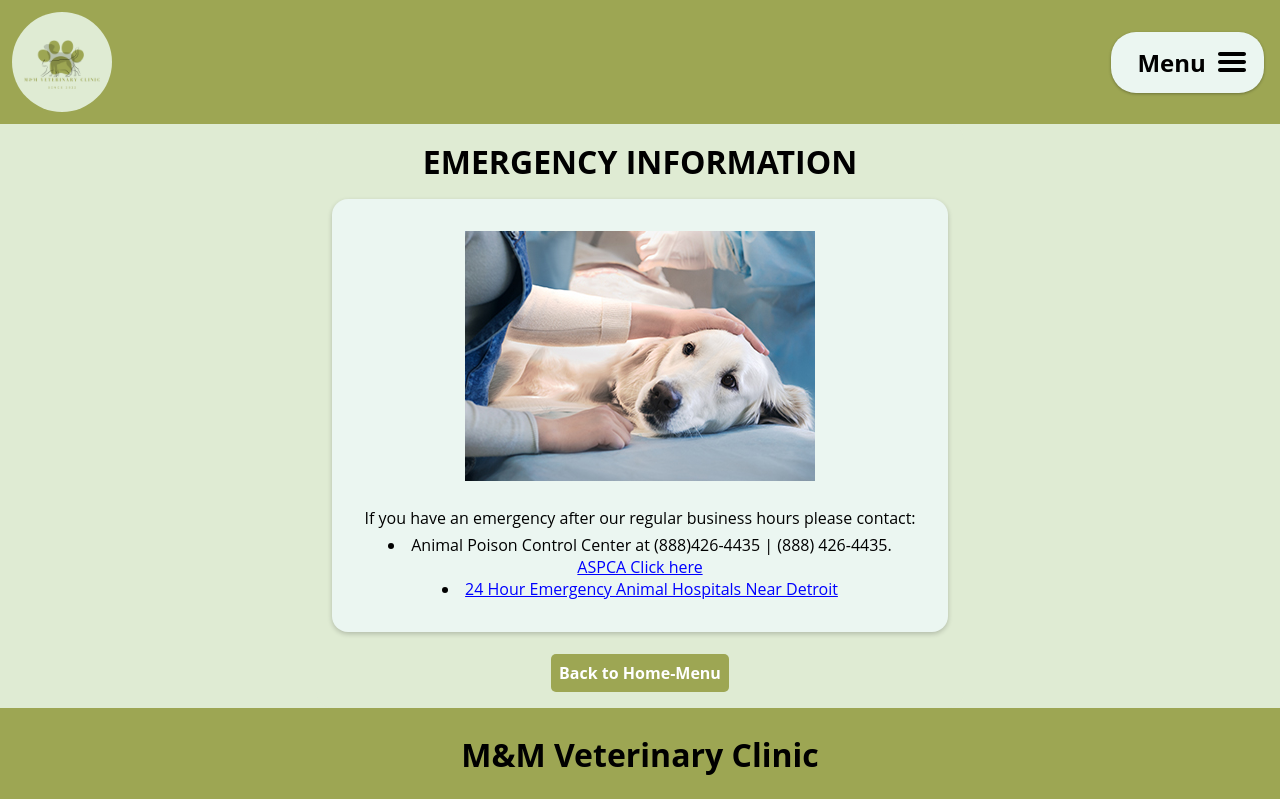
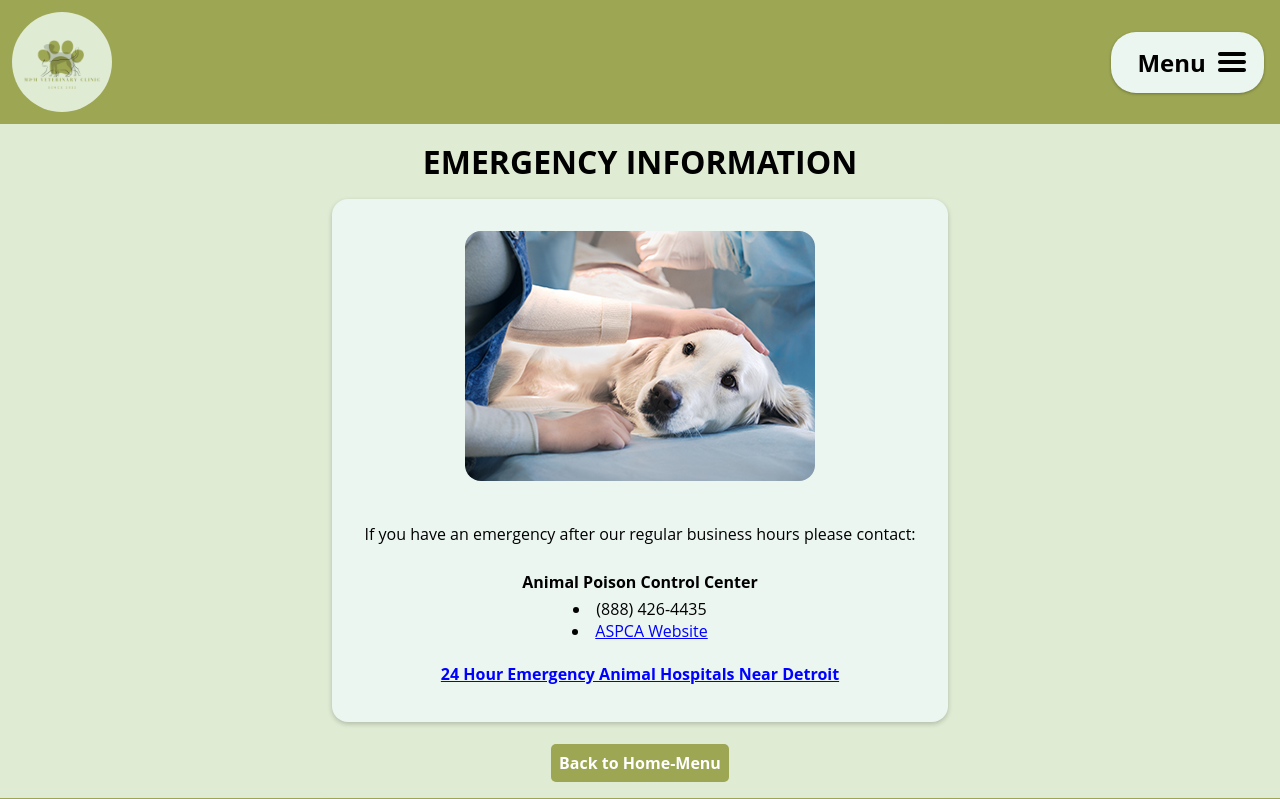
Before and after one commit to kirkwood616/mm-vet-app-frontend, a React (Create React App) app: page /emergency in a window 1280 px wide. Shown: the top 799 px of the page. Built offline with nearby package versions, Linux system fonts and the light colour scheme.

Commit message:
Refactored layout

```diff
--- a/src/components/Emergency.tsx
+++ b/src/components/Emergency.tsx
@@ -6,27 +6,27 @@ function Emergency() {
     <div className="Emergency">
       <h1>EMERGENCY INFORMATION</h1>
       <div className="emergencyInfo">
-        <img className="emergencyimage" src="./animal-photos/er.jpg" alt="" />
+        <img className="emergencyImage" src="./animal-photos/er.jpg" alt="" />
         <br />
         <p>
           If you have an emergency after our regular business hours please
           contact:
         </p>
-
+        <p>
+          <strong>Animal Poison Control Center</strong>
+        </p>
+        <li>(888) 426-4435</li>
         <li>
-          Animal Poison Control Center
-          at (888)426-4435 | (888) 426-4435.{" "}
-          <br />
           <a
             href="https://www.aspca.org/pet-care/animal-poison-control"
             target="_blank"
             rel="noopener noreferrer"
           >
-            ASPCA Click here
+            ASPCA Website
           </a>
         </li>
-
-        <li>
+        <p>
+          <strong>
             <a
               href="https://www.google.com/maps/search/emergency+animal+hospital+detroit/@42.4367417,-83.3964396,10z/data=!4m3!2m2!5m1!2e3"
               target="_blank"
@@ -34,7 +34,8 @@ function Emergency() {
             >
               24 Hour Emergency Animal Hospitals Near Detroit
             </a>
-        </li>
+          </strong>
+        </p>
       </div>
       <br />
       <Link to={"/"}>
```
Lines whose indentation alone changed are shown as unchanged.
